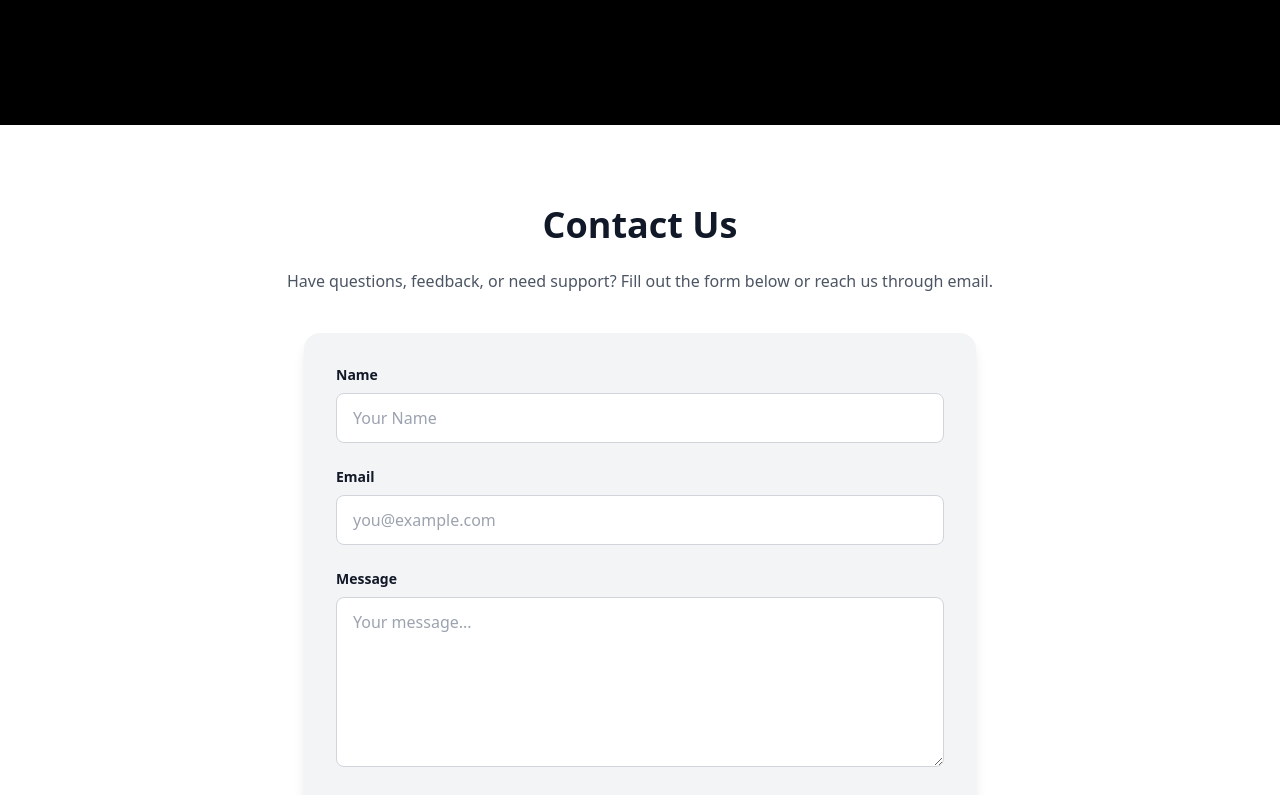
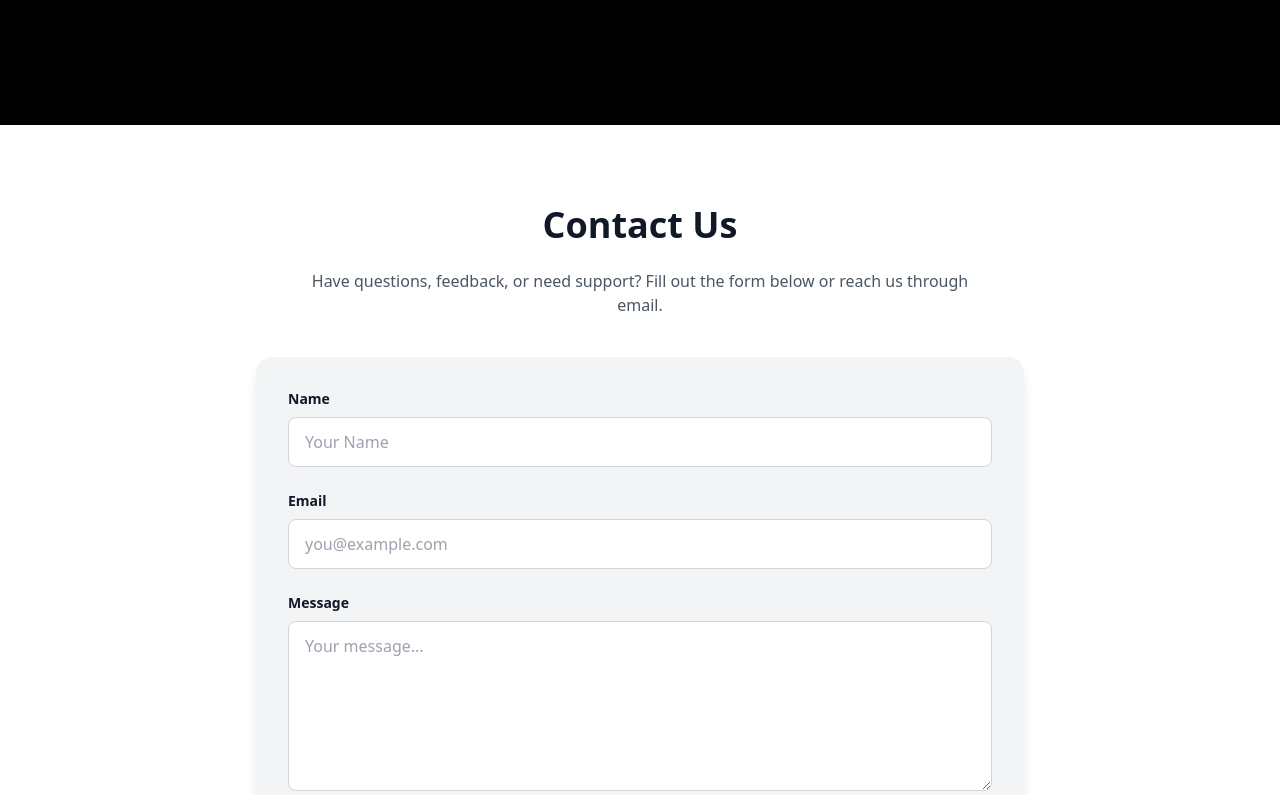
Before and after one commit to tool63/cashin, a Next.js app: page /contact in a window 1280 px wide. Shown: the part 740-1535 px from the top of the page. Built offline with nearby package versions, Linux system fonts and the light colour scheme.

Commit message:
Update page.tsx

```diff
--- a/app/contact/page.tsx
+++ b/app/contact/page.tsx
@@ -16,16 +16,19 @@ export default function ContactPage() {
         <HeroSection />
 
         {/* CONTACT CONTENT */}
-        <section className="max-w-5xl mx-auto px-6 py-20">
+        <section className="w-full px-6 py-20">
+          <div className="w-full mx-auto flex flex-col items-center">
+
             <h2 className="text-3xl md:text-4xl font-bold mb-6 text-center">
               Contact Us
             </h2>
-          <p className="text-gray-600 dark:text-gray-400 text-center mb-10">
+
+            <p className="text-gray-600 dark:text-gray-400 text-center mb-10 max-w-2xl">
               Have questions, feedback, or need support? Fill out the form below or reach us through email.
             </p>
 
             {/* Example Contact Form */}
-          <form className="bg-gray-100 dark:bg-white/5 p-8 rounded-2xl shadow-lg max-w-2xl mx-auto space-y-6">
+            <form className="w-full bg-gray-100 dark:bg-white/5 p-8 rounded-2xl shadow-lg max-w-3xl space-y-6">
               <div>
                 <label className="block text-sm font-semibold mb-2">Name</label>
                 <input
@@ -61,6 +64,7 @@ export default function ContactPage() {
               </button>
             </form>
 
+          </div>
         </section>
 
       </main>
```
Lines whose indentation alone changed are shown as unchanged.
